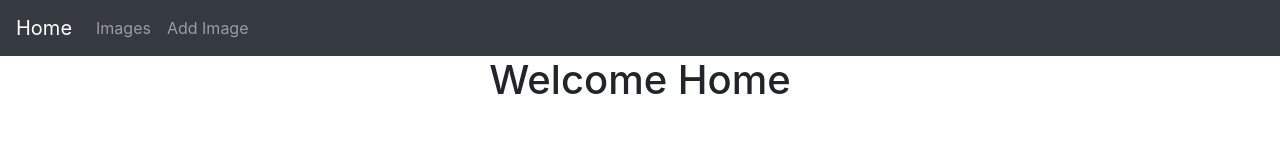
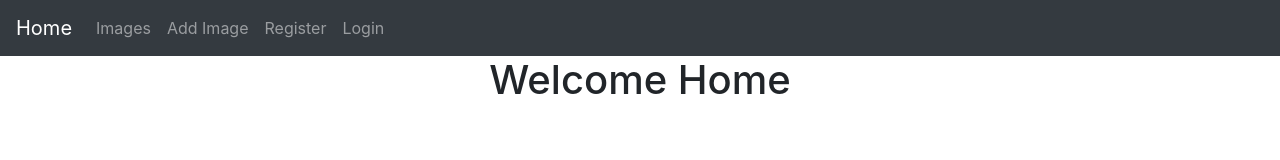
Before and after one commit to TreyPhillip/freebiegeebies, a React (Create React App) app in the folder client/: page / in a window 1280 px wide. Shown: the top 160 px of the page. Built offline with nearby package versions, Linux system fonts and the light colour scheme.

Commit message:
temporary nav links

```diff
--- a/client/src/App.js
+++ b/client/src/App.js
@@ -28,14 +28,24 @@
                 Add Image
               </Link>
             </li>
+            <li className="nav-item">
+              <Link to="/signup" className="nav-link">
+                Register
+              </Link>
+            </li>
+            <li className="nav-item">
+              <Link to="/login" className="nav-link">
+                Login
+              </Link>
+            </li>
           </div>
         </nav>
         <Switch>
-          <Route path="/Home" component={Home}/>
+          <Route path="/home" component={Home}/>
           <Route exact path="/" component={Home}/>
-          <Route path="/Images" component={ImageList}/>
-          {/* <Route path="/Login" component={Login}/>
-          <Route path="/Register" component={Register}/> */}
+          <Route path="/images" component={ImageList}/>
+          <Route path="/Login" component={Login}/>
+          <Route path="/signup" component={Register}/>
         </Switch>
       </div>
     </Router>
```
